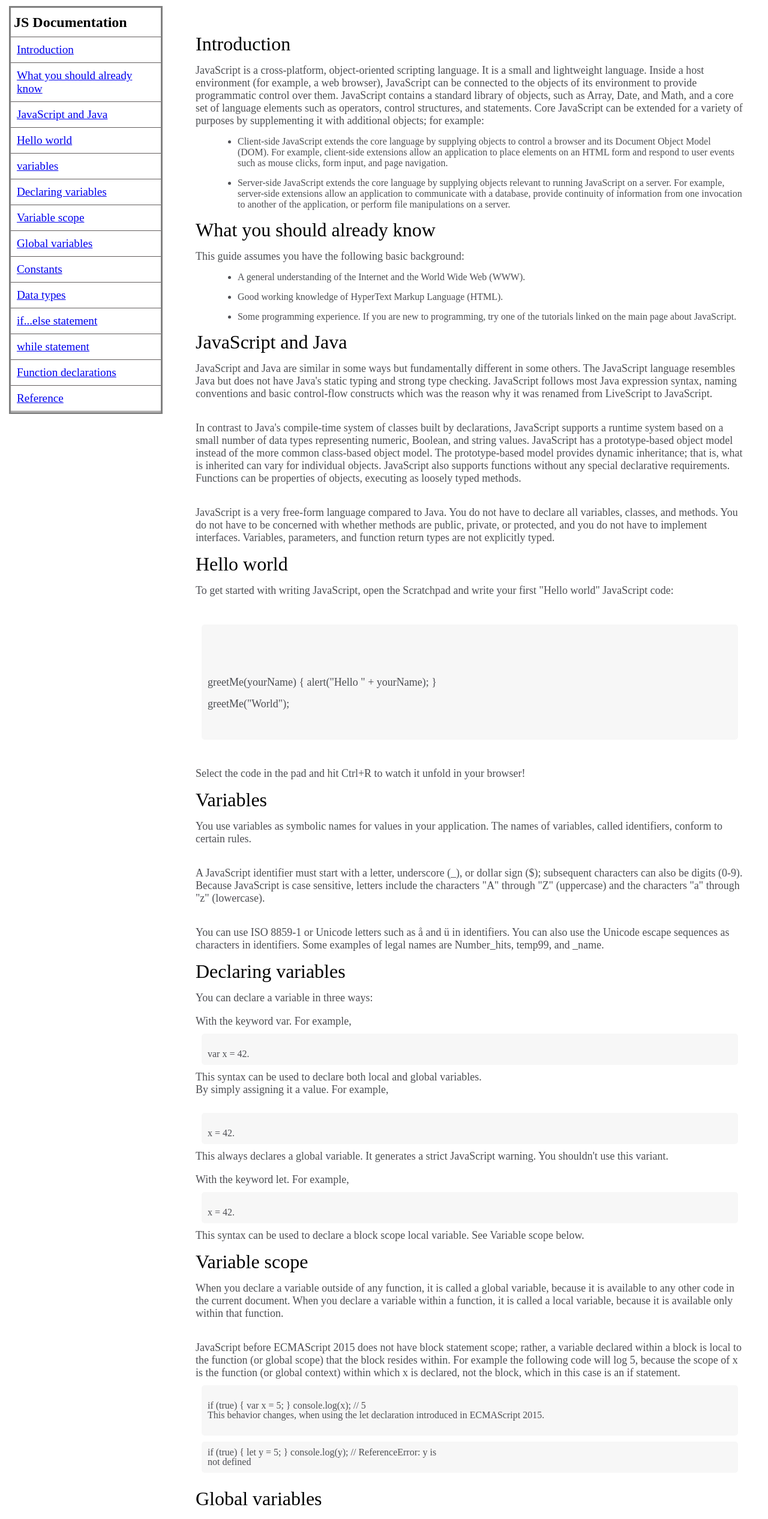
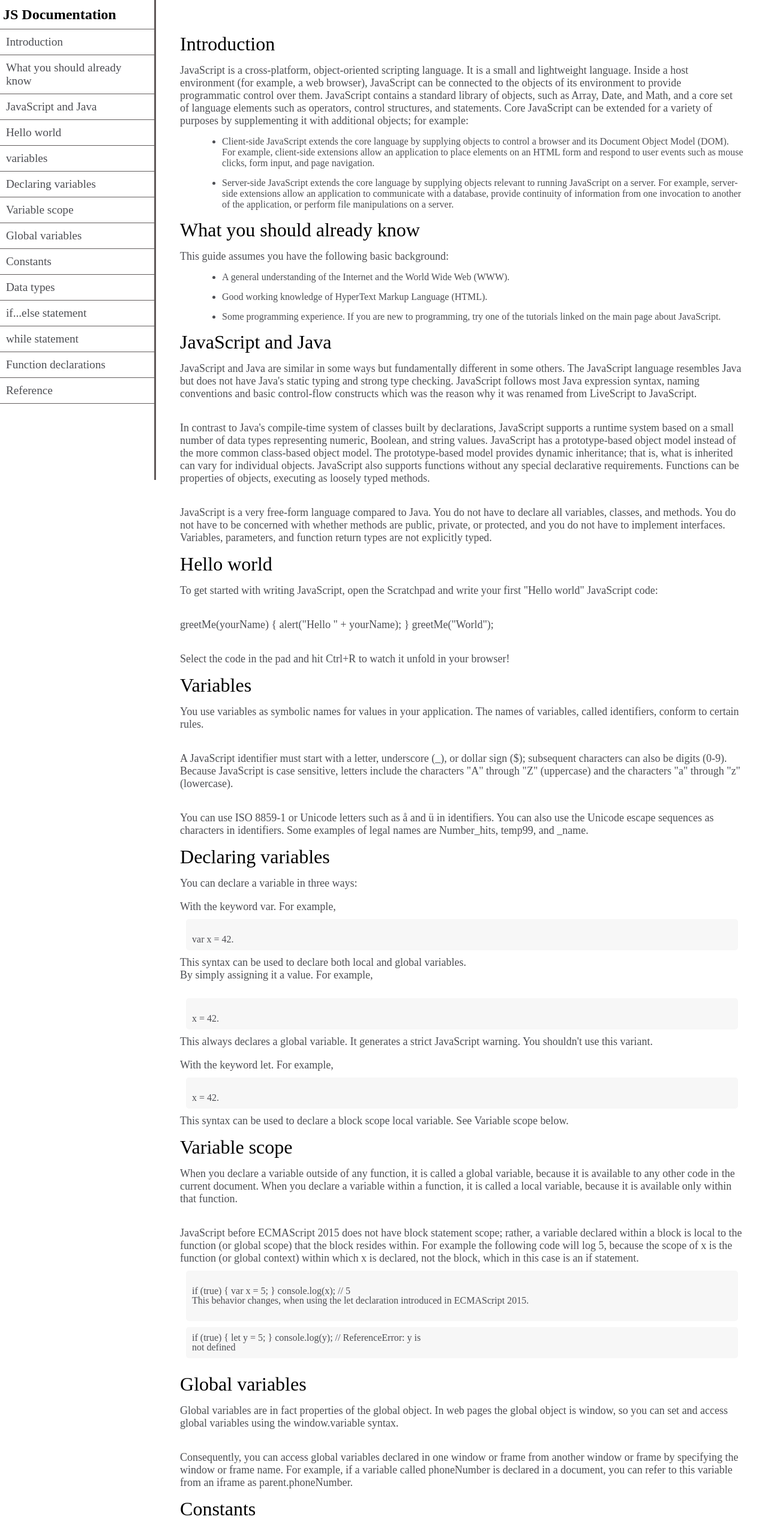
Before and after one commit to Sonia-trisher/project-3, a plain HTML site: page index.html in a window 1280 px wide. Shown: the top 2532 px of the page at 60% size. Drawn offline with Linux system fonts and the light colour scheme.

Commit message:
style on css

```diff
--- a/index.html
+++ b/index.html
@@ -14,7 +14,7 @@
         </header>
         <ul>
 
-            <li class="nav"><a href="#introduction">Introduction</a></li>
+            <li class="nav"><a href="#Introduction">Introduction</a></li>
             <li class="nav"><a href="#What you should already know">What you should already know</a></li>
             <li class="nav"><a href="#JavaScript and Java">JavaScript and Java</a></li>
             <li class="nav"><a href="#Hello world">Hello world</a></li>
@@ -34,7 +34,7 @@
 
 
     <main>
-        <section class="one">
+        <section class="one" id="Introduction">
             <header >
                 <h1>Introduction</h1>
             </header>
@@ -49,7 +49,7 @@
                 <li>Server-side JavaScript extends the core language by supplying objects relevant to running JavaScript on a server. For example, server-side extensions allow an application to communicate with a database, provide continuity of information from one invocation to another of the application, or perform file manipulations on a server.</li>
             </ul>
         </section>
-        <section class="two">
+        <section class="two"id="What you should already know" >
             <h1>
                 What you should already know
             </h1>
@@ -64,7 +64,7 @@
             </ul>
 
         </section>
-        <section class="three">
+        <section class="three" id="JavaScript and Java">
             <h1>
                 JavaScript and Java
             </h1>
@@ -79,7 +79,7 @@
 
 
         </section>
-        <section class="four">
+        <section class="four"id="Hello world" >
             <h1>Hello world</h1>
             <p>To get started with writing JavaScript, open the Scratchpad and write your first "Hello world" JavaScript code:</p>
             <br>
@@ -95,7 +95,7 @@
 
 
         </section>
-        <section class="five">
+        <section class="five"id="Variables">
             <h1>
                 Variables
             </h1>
@@ -114,7 +114,7 @@
 </p>
 
         </section>
-        <section class="six">
+        <section class="six" id="Declaring variables">
             <h1>
                 Declaring variables
             </h1>
@@ -145,7 +145,7 @@
 
 
         </section>
-        <section class="seven">
+        <section class="seven" id="Variable scope">
             <h1>
                 Variable scope
             </h1>
@@ -166,7 +166,7 @@ This behavior changes, when using the let declaration introduced in ECMAScript 2
 
 
         </section>
-        <section class="eight">
+        <section class="eight" id="Global variables">
             <h1>
                 Global variables
             </h1>
@@ -179,7 +179,7 @@ This behavior changes, when using the let declaration introduced in ECMAScript 2
 
 
         </section>
-        <section class="nine">
+        <section class="nine" id="Constants">
             <h1>
                 Constants
 
@@ -208,7 +208,7 @@ This behavior changes, when using the let declaration introduced in ECMAScript 2
 
 
         </section>
-        <section class="ten">
+        <section class="ten" id="Data types">
             <h1>
                 Data types
             </h1>
@@ -234,7 +234,7 @@ This behavior changes, when using the let declaration introduced in ECMAScript 2
 
 
         </section>
-        <section class="eleven">
+        <section class="eleven" id="if...else statement">
             <h1>
                 if...else statement
             </h1>
@@ -274,7 +274,7 @@ This behavior changes, when using the let declaration introduced in ECMAScript 2
 
 
         </section>
-        <section class="twelve">
+        <section class="twelve" id="while statement">
             <h1>
                 while statement
             </h1>
@@ -313,7 +313,7 @@ This behavior changes, when using the let declaration introduced in ECMAScript 2
      <br>
 
         </section>
-        <section class="thirteen">
+        <section class="thirteen" id="Function declarations">
             <h1>
                 Function declarations
             </h1>
@@ -345,7 +345,7 @@ This behavior changes, when using the let declaration introduced in ECMAScript 2
 <p>Primitive parameters (such as a number) are passed to functions by value; the value is passed to the function, but if the function changes the value of the parameter, this change is not reflected globally or in the calling function.</p>
 
         </section>
-        <section class="fourteen">
+        <section class="fourteen" id="Reference">
             <h1>
                 Reference
             </h1>
--- a/style/style.css
+++ b/style/style.css
@@ -4,6 +4,11 @@
     box-sizing: border-box;
 
 
+
+
+}
+html{
+    scroll-behavior: smooth;
 }
 body{
     display: flex;
@@ -11,16 +16,22 @@ body{
 
 
 }
+a{
+    color:  rgb(77, 78, 83);
+    text-decoration: none;
+
+}
 #navbar{
 
     padding: 20px;
-    height: fit-content;
+    height: 100vh;
     padding: 1px 0px;
-    border: 3px solid gray;
+    border-right: 3px solid rgb(95, 88, 88);
     gap: 10px;
-    margin: 10px 15px;
+    margin-top: 15px 0px;
     position: sticky;
     top: 0;
+    overflow-y: auto;
 
 
 }
@@ -68,7 +79,7 @@ main section ul li{
     margin: 15px 0px 0px 70px;
     color: rgb(77, 78, 83);
 
-}
+}p
 .keza{
     display: block;
     background-color:rgb(247, 247, 247) ;
```
